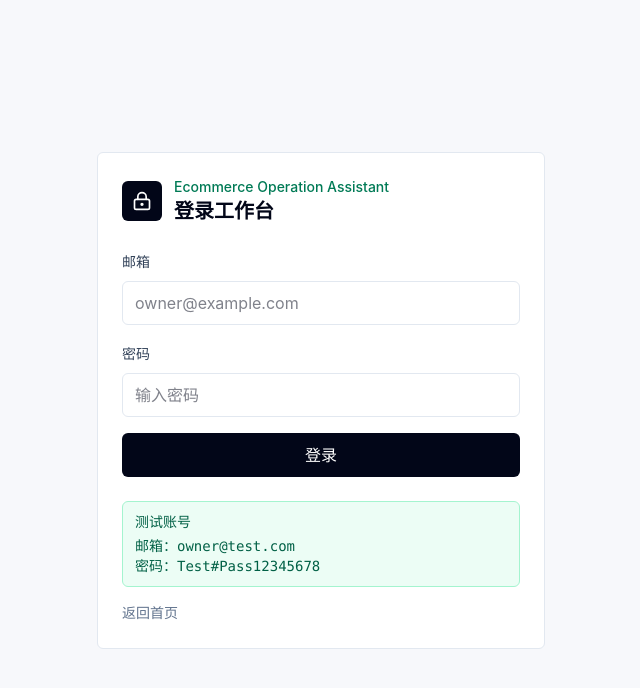
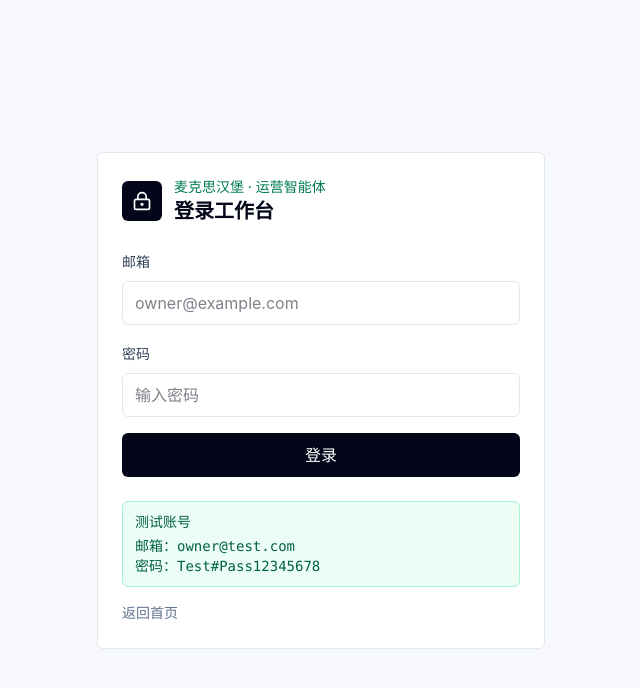
Before and after one commit to haojiezhao343-code/ecommerce-operation-assistant, a Next.js app in the folder web/: page /login in a window 1280 px wide. Shown: the top 688 px of the page, without its empty margins (319-959 px from the left). Built offline with nearby package versions, Linux system fonts and the light colour scheme.

Commit message:
chore: 前端品牌名同步 麦克思汉堡-多智能体运营平台 · 运营智能体

```diff
--- a/web/src/app/layout.tsx
+++ b/web/src/app/layout.tsx
@@ -2,7 +2,7 @@
 import "./globals.css";
 
 export const metadata: Metadata = {
-  title: "电商运营助手",
+  title: "麦克思汉堡-多智能体运营平台 · 运营智能体",
   description: "AI 单品运营工作台",
 };
 
--- a/web/src/app/login/page.tsx
+++ b/web/src/app/login/page.tsx
@@ -18,7 +18,7 @@
             <LockKeyhole className="h-5 w-5" aria-hidden="true" />
           </div>
           <div>
-            <p className="text-sm font-medium text-emerald-700">Ecommerce Operation Assistant</p>
+            <p className="text-sm font-medium text-emerald-700">麦克思汉堡 · 运营智能体</p>
             <h1 className="text-xl font-semibold">登录工作台</h1>
           </div>
         </div>
--- a/web/src/app/page.tsx
+++ b/web/src/app/page.tsx
@@ -121,7 +121,7 @@
 
         <header className="flex flex-col gap-4 border-b border-slate-200 pb-5 lg:flex-row lg:items-end lg:justify-between">
           <div>
-            <p className="text-sm font-medium text-cyan-700">Ecommerce Operation Assistant</p>
+            <p className="text-sm font-medium text-cyan-700">麦克思汉堡 · 运营智能体</p>
             <h1 className="mt-2 text-2xl font-semibold tracking-normal text-slate-950 sm:text-3xl">
               多平台店铺运营工作台
             </h1>
```
